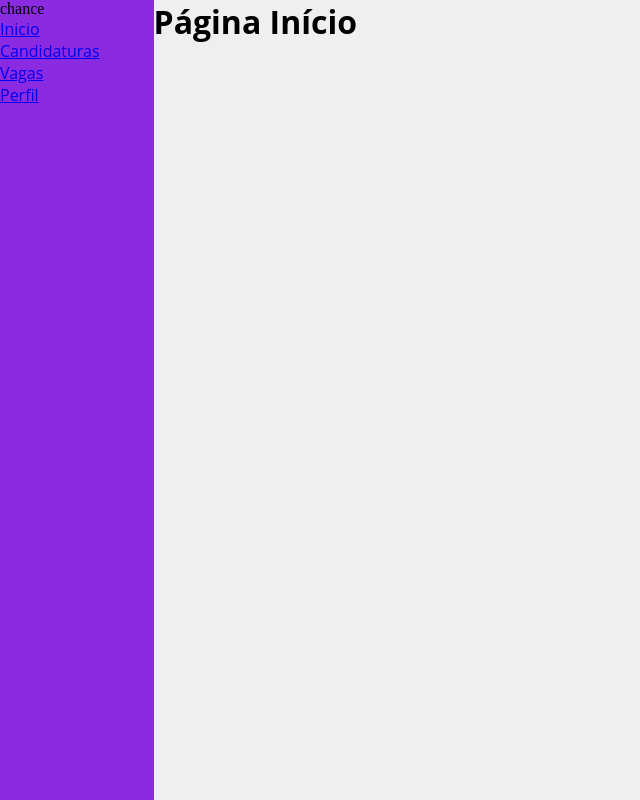
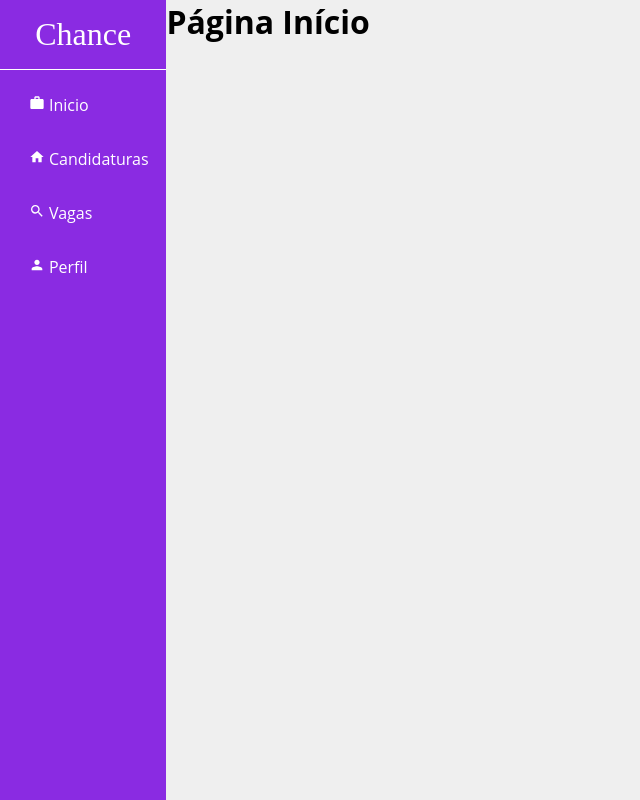
Before and after one commit to Renangenito/chance-agencia-empregos, a React (Create React App) app: page / in a window 1280 px wide. Shown: the whole page, without its empty margins (0-640 px from the left). Built offline with nearby package versions, Linux system fonts and the light colour scheme; a web font is replaced by a local one.

Commit message:
Desenvolvendo a NavBar

```diff
--- a/package.json
+++ b/package.json
@@ -10,7 +10,7 @@
     "react-dom": "^17.0.2",
     "react-icons": "^4.3.1",
     "react-router-dom": "^6.2.1",
-    "react-scripts": "5.0.0",
+    "react-scripts": "^3.0.1",
     "web-vitals": "^2.1.4"
   },
   "scripts": {
--- a/src/components/layout/NavBar.js
+++ b/src/components/layout/NavBar.js
@@ -1,30 +1,31 @@
 import React from 'react';
 import styles from './NavBar.module.css'
 import { Link } from 'react-router-dom';
+import {MdWork, MdHome, MdSearch, MdPerson} from 'react-icons/md'
 function NavBar(){
     return(
         <div className={styles.navBar}>
             <div className={styles.navBar_logo}>
-                chance
+                Chance
             </div>
-            <div >
+            <div className={styles.navBar_link}>
                 <Link to="/">
-                    Inicio
+                <MdWork /> Inicio
                 </Link>
             </div>
-            <div >
+            <div className={styles.navBar_link}>
                 <Link to="/candidaturas">
-                Candidaturas
+                <MdHome /> Candidaturas
                 </Link>
             </div>
-            <div >
+            <div className={styles.navBar_link}>
                 <Link to="/vagas">
-                Vagas
+                <MdSearch /> Vagas
                 </Link>
             </div>
-            <div>
+            <div className={styles.navBar_link}>
                 <Link to="/perfil">
-                    Perfil
+                <MdPerson /> Perfil
                 </Link>
             </div>
         </div>
--- a/src/components/layout/NavBar.module.css
+++ b/src/components/layout/NavBar.module.css
@@ -1,11 +1,31 @@
 @import url('https://fonts.googleapis.com/css2?family=Merienda+One&display=swap');
 
 .navBar{
-    width: 12%;
+    width: 13%;
     height: 100%;
     background-color: blueviolet;
 }
 
 .navBar_logo{
+    width: 100%;
     font-family: 'Merienda One', cursive;
+    font-size: 2em;
+    text-align: center;
+    color: #FFF;
+    padding: .5em 0;
+    border-bottom: 1px solid #FFF;
 }
+
+.navBar_link {
+    width: 100%;
+    padding: .5em .8em;
+    font-size: 1em;
+    margin: 1em 0;
+    margin-left: 1em;
+}
+
+.navBar_link a{
+    text-align: start;
+    color: #FFF;
+    text-decoration: none;
+}
```
Also changed, not shown: 1 other file (tests, documents, lock files or other folders).
